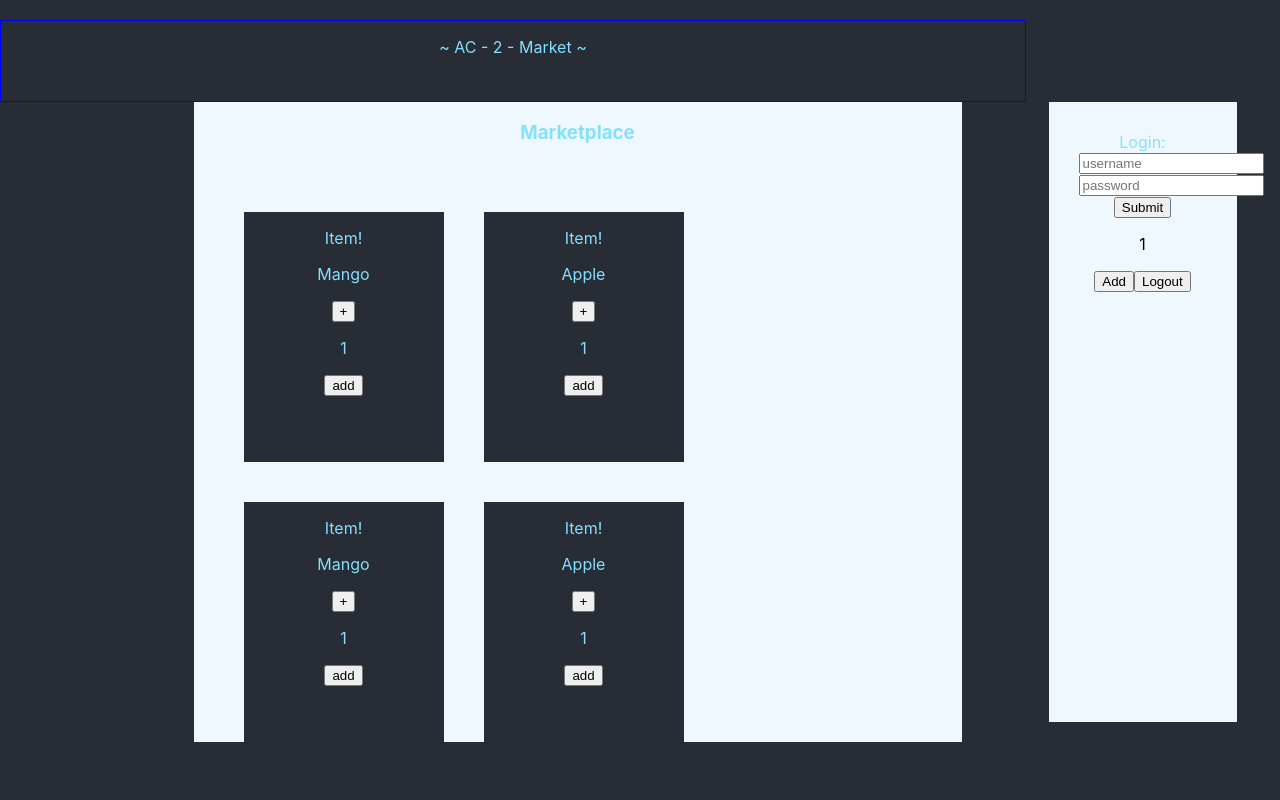
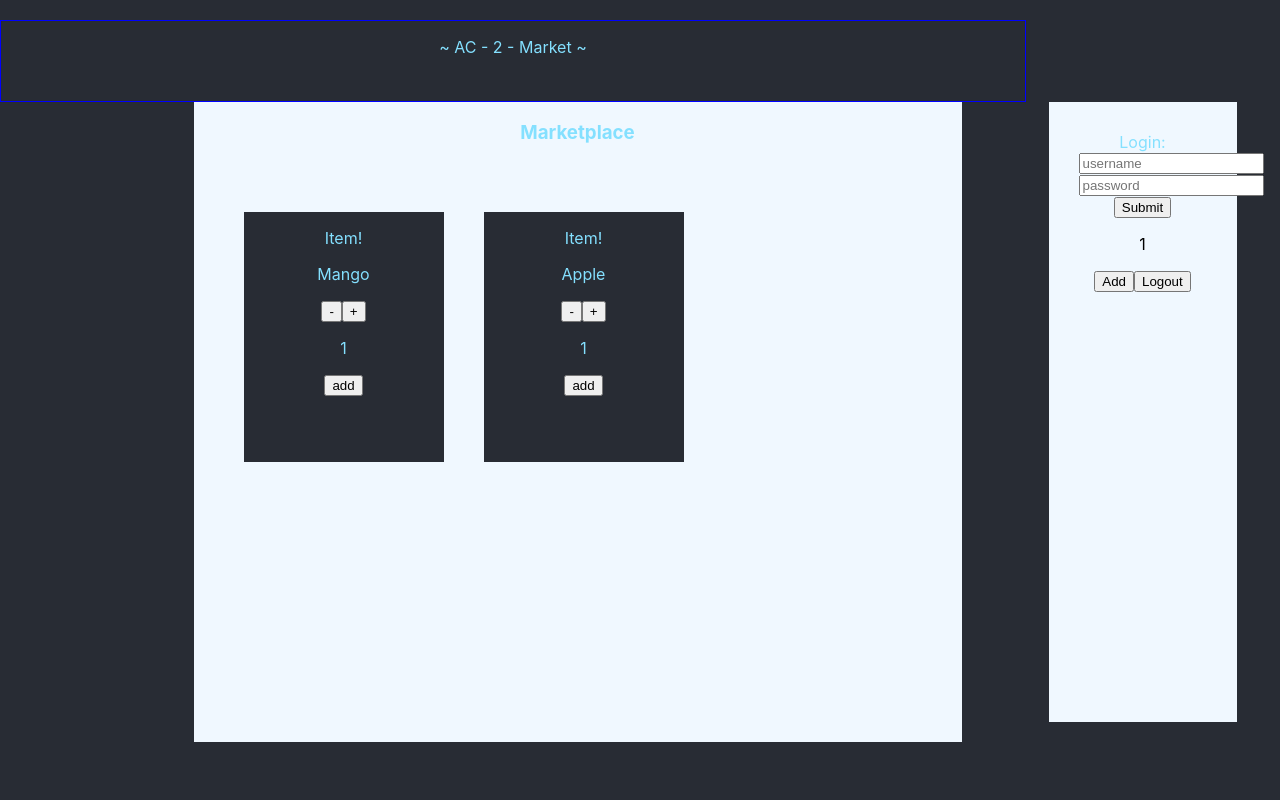
Before and after one commit to ACwolf55/AC--2---Market, a React (Create React App) app: page / in a window 1280 px wide. Shown: the top 800 px of the page. Built offline with nearby package versions, Linux system fonts and the light colour scheme; no server answers.

Commit message:
item added timeout & user logged in check for cart add

```diff
--- a/src/Components/Item.tsx
+++ b/src/Components/Item.tsx
@@ -3,8 +3,10 @@ import React, {useState} from 'react';
 
 interface PropsItem {
     item:{
+        id:number,
         name:string,
-        price: number
+        price: number,
+        description: string
     }
 }
 
@@ -15,29 +17,46 @@ function Item(props: PropsItem) {
   const[number, setNumber] = useState(1)
   // const[number, setNumber] = useState<number>(1)
   // const[number, setNumber] = useState<number | string>(1)
-  const[loading, setLoading] = useState<boolean>(true)
+  const[itemAdded, setItemAdded] = useState<boolean>(false)
 
 
   const increment =()=>{
     setNumber(prevState=> prevState+1)
     // setNumber("5") typescript error
   }
+  const deincrement =()=>{
+    if(number>0){
+    setNumber(prevState=> prevState-1)
+    }
+  }
 
   const addToCart=()=>{
-
-    axios.post('/addToCart',{user_id:user_id,name:props.item.name,quanity:number })
-
+    let user_id = sessionStorage.getItem("id");
+    if(user_id==null){
+      alert('login to add to cart!')
+    }else{
+    axios.post('/addToCart',{user_id:user_id,item_id:props.item.id,quanity:number }).then((res)=>{
+      console.log(res.data)
+      console.log(itemAdded)
+      setItemAdded(true)
+      setTimeout(() => {setItemAdded(false)}, 1500);
+    }).catch((err)=>console.log(err));
+  }
   }
 
   return (
     <div className="Item">
+    {itemAdded ? <p>item added!</p> :
+
+    <div className='item-normal'>
         <p>Item!</p>
         <p>{props.item.name}</p>
+        <button onClick={deincrement}>-</button>
         <button onClick={increment}>+</button>
         <p>{number}</p>
         <button onClick={addToCart}>add</button>
-
-
+    </div>
+  }
     </div>
   );
 }
--- a/src/Components/Market.tsx
+++ b/src/Components/Market.tsx
@@ -13,29 +13,17 @@ function Market() {
 
   const [items, setItems] = useState([
     {
+        id:1,
         name: "Mango",
         price: 1.00,
+        description:'sweet tropical fruit'
     },
     {
+        id:2,
         name:"Apple",
-        price:.40
-    },
-    {
-        name: "Mango",
-        price: 1.00,
-    },
-    {
-        name:"Apple",
-        price:.40
-    },{
-        name: "Mango",
-        price: 1.00,
-    },
-    {
-        name:"Apple",
-        price:.40
-    },
-
+        price:.40,
+        description:'red fruit'
+    }
 
   ]);
 
```
Also changed, not shown: 1 other file (tests, documents, lock files or other folders).
